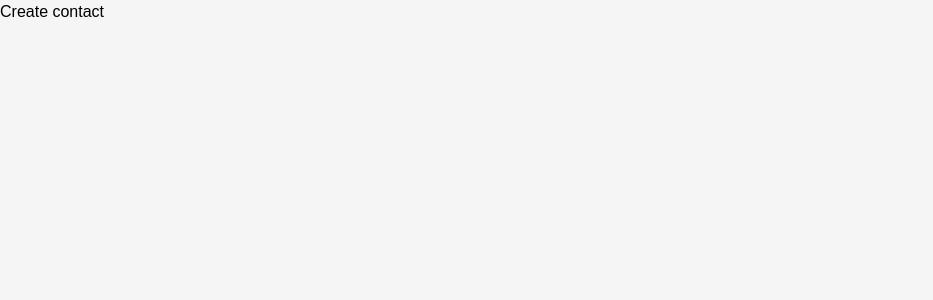
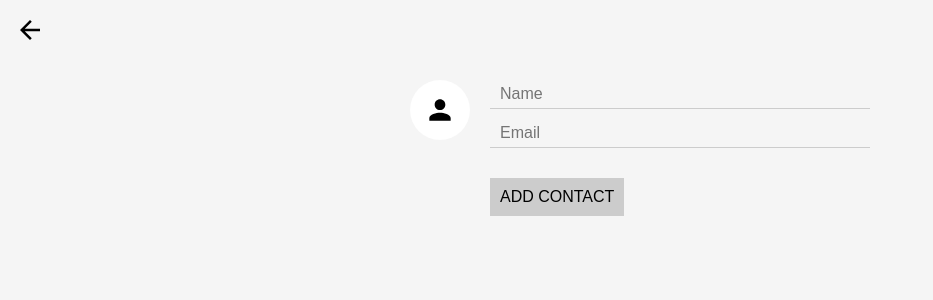
Before and after one commit to ricardoimanishi/react, a React (Create React App) app: page /create in a window 1280 px wide. Shown: the top 300 px of the page, without its empty margins (0-933 px from the left). Built offline with nearby package versions, Linux system fonts and the light colour scheme; no server answers.

Commit message:
Aula 5 Final de fundamentos de react

```diff
--- a/package.json
+++ b/package.json
@@ -4,6 +4,7 @@
   "private": true,
   "dependencies": {
     "escape-string-regexp": "^1.0.5",
+    "form-serialize": "^0.7.2",
     "react": "^16.1.0",
     "react-dom": "^16.1.0",
     "react-router-dom": "^4.2.2",
--- a/src/App.js
+++ b/src/App.js
@@ -29,19 +29,34 @@ class App extends Component {
     ContactsAPI.remove(contact)
   }
 
+  CreateContact(contact) {
+    ContactsAPI.create(contact).then(contact => {
+      this.setState(state => ({
+        contacts: state.contacts.concat([ contact ])
+      }))
+    })
+  }
+
   //Renderiza a UI
+
+
     render() {
       return (
         <div className="app">
-          <Route exact path="/" render={() => (
+          <Route exact path='/' render={() => (
             <ListContacts
             onDeleteContact={this.removeContact}
             contacts={this.state.contacts}
             />
           )}/>
-
-          <Route path="/create" component={CreateContact}/>
-
+          <Route path='/create' render={({ history }) => (
+            <CreateContact
+              onCreateContact={(contact) => {
+                this.CreateContact(contact)
+                history.push('/')
+              }}
+              />
+            )}/>
         </div>
       )
     }
--- a/src/CreateContact.js
+++ b/src/CreateContact.js
@@ -1,9 +1,33 @@
 import React, { Component } from 'react'
+import { Link } from 'react-router-dom'
+import ImageImput from './ImageInput'
+import serializeForm from 'form-serialize'
 
-class  CreateContact extends Component {
+class CreateContact extends Component {
+  handleSubmit = (e) => {
+    e.preventDefault()
+    const values = serializeForm(e.target, { hash: true })
+    if (this.props.onCreateContact)
+      this.props.onCreateContact(values)
+  }
+
   render() {
     return (
-      <div>Create contact</div>
+      <div>
+        <Link className="close-create-contact" to="/">Close</Link>
+        <form onSubmit={this.handleSubmit} className="create-contact-form">
+          <ImageImput
+            className="create-contact-avatar-input"
+            name="avatarURL"
+            maxHeight={64}
+        />
+        <div className="create-contact-details">
+          <input type="text" name="name" placeholder="Name"/>
+          <input type="text" name="email" placeholder="Email"/>
+          <button>Add Contact</button>
+        </div>
+        </form>
+      </div>
     )
   }
 }
--- a/src/ListContacts.js
+++ b/src/ListContacts.js
@@ -1,4 +1,3 @@
-
 import React, { Component } from 'react'
 import { Link } from 'react-router-dom'
 import PropTypes from 'prop-types'
```
Also changed, not shown: src/teste.js (added), 1 other file (tests, documents, lock files or other folders).
